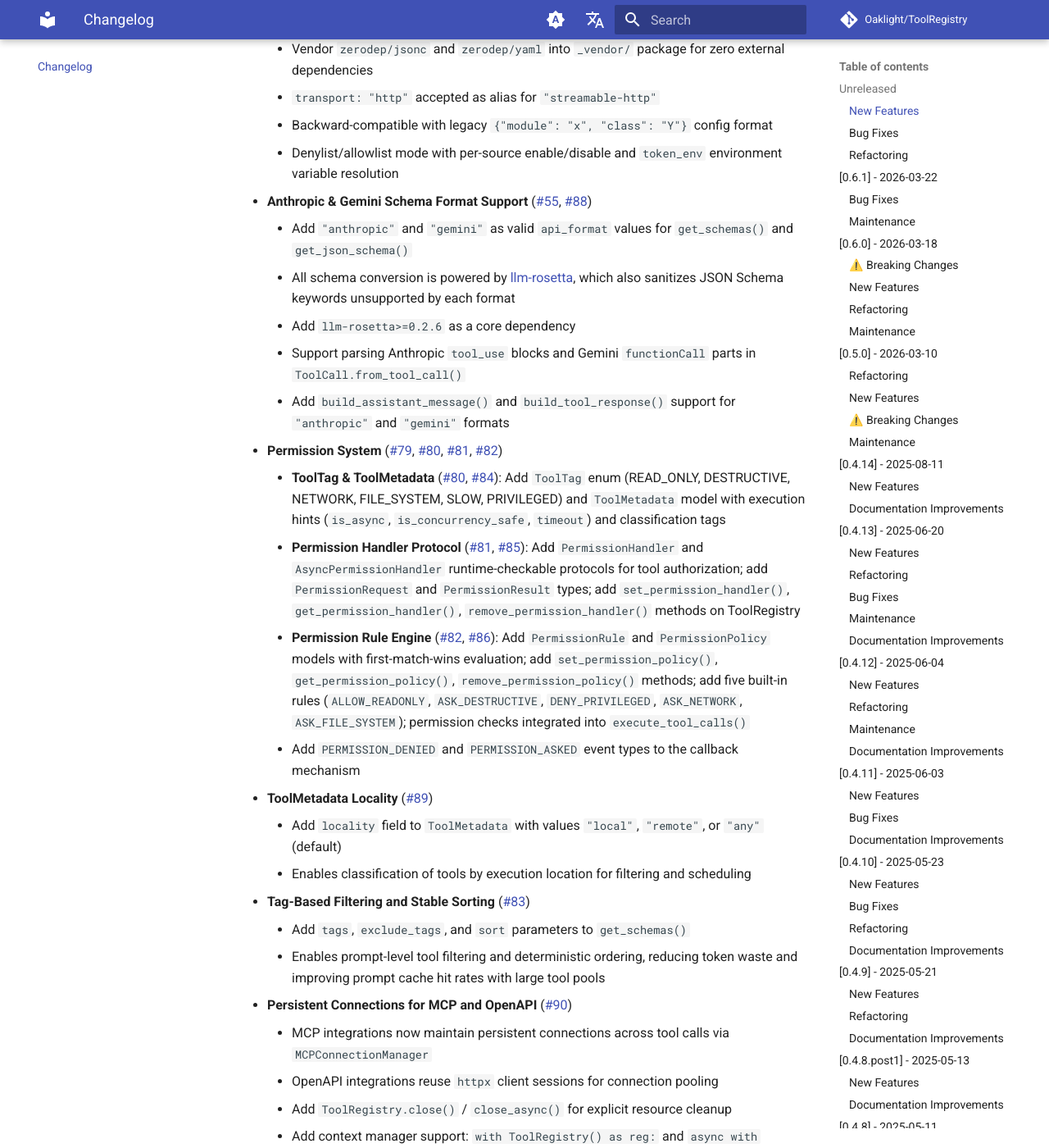
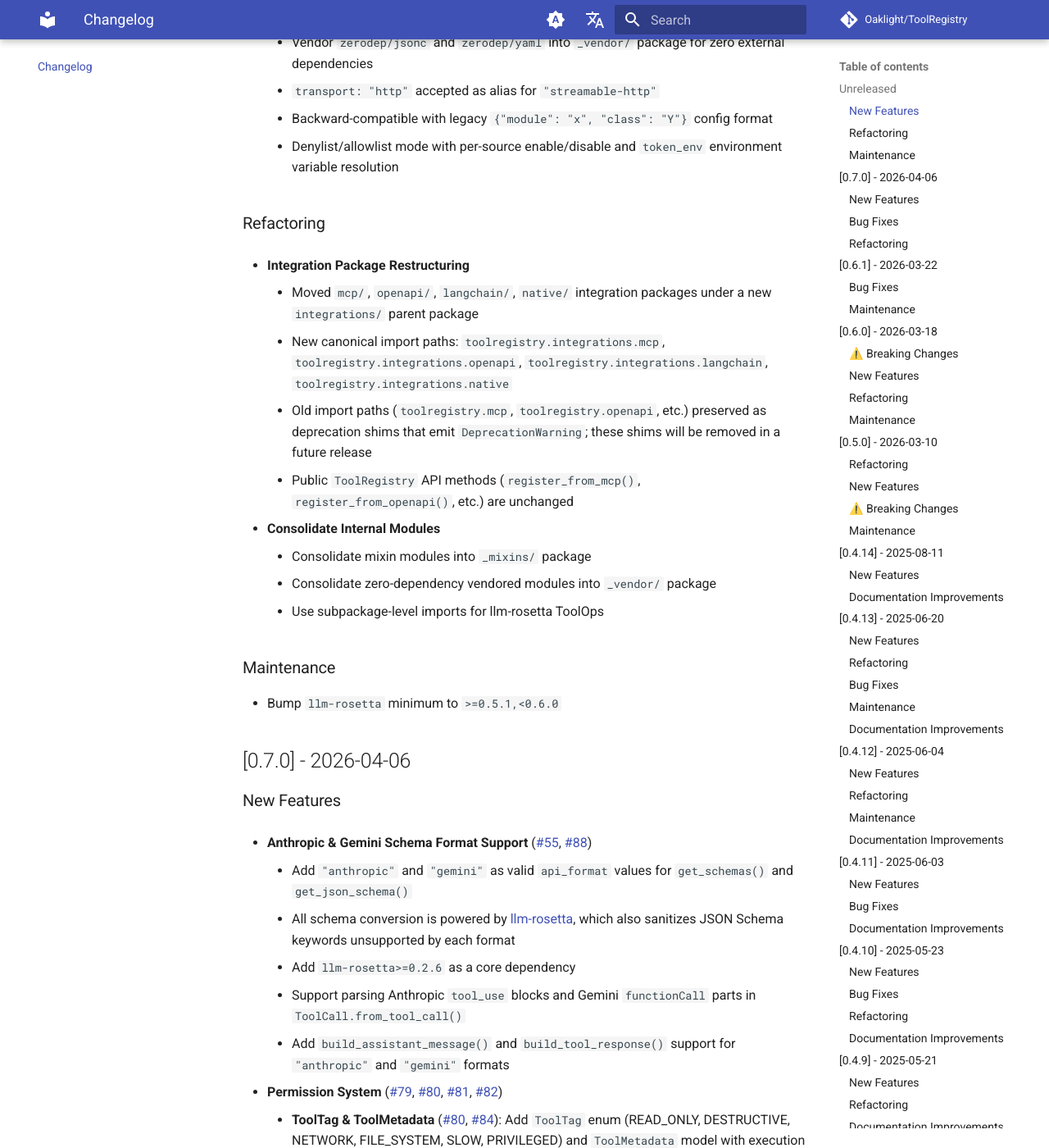
Before and after one commit to Oaklight/ToolRegistry, an MkDocs documentation site: the page built from docs/changelog.md, in a window 1280 px wide and 1400 px high, scrolled down 503 px. Shown: the whole window at 82% size. Built offline with MkDocs 1.6.1 and Material for MkDocs 9.7.7, drawn with Linux system fonts in a browser that asks for light colours; comment, search, counter and statistics services are not loaded; some of the changed text lies outside the part shown.

Commit message:
fix: split Unreleased changelog into v0.7.0 + actual Unreleased
The Unreleased section incorrectly contained all v0.7.0 content.
Move released features into [0.7.0] - 2026-04-06 section, keeping
only post-v0.7.0 items (config loader, integrations restructuring,
internal module consolidation, llm-rosetta bump) in Unreleased.

```diff
--- a/docs/changelog.md
+++ b/docs/changelog.md
@@ -21,6 +21,27 @@ This page documents all notable changes to the ToolRegistry project since the fi
     - `transport: "http"` accepted as alias for `"streamable-http"`
     - Backward-compatible with legacy `{"module": "x", "class": "Y"}` config format
     - Denylist/allowlist mode with per-source enable/disable and `token_env` environment variable resolution
+
+### Refactoring
+
+- **Integration Package Restructuring**
+    - Moved `mcp/`, `openapi/`, `langchain/`, `native/` integration packages under a new `integrations/` parent package
+    - New canonical import paths: `toolregistry.integrations.mcp`, `toolregistry.integrations.openapi`, `toolregistry.integrations.langchain`, `toolregistry.integrations.native`
+    - Old import paths (`toolregistry.mcp`, `toolregistry.openapi`, etc.) preserved as deprecation shims that emit `DeprecationWarning`; these shims will be removed in a future release
+    - Public `ToolRegistry` API methods (`register_from_mcp()`, `register_from_openapi()`, etc.) are unchanged
+
+- **Consolidate Internal Modules**
+    - Consolidate mixin modules into `_mixins/` package
+    - Consolidate zero-dependency vendored modules into `_vendor/` package
+    - Use subpackage-level imports for llm-rosetta ToolOps
+
+### Maintenance
+
+- Bump `llm-rosetta` minimum to `>=0.5.1,<0.6.0`
+
+## [0.7.0] - 2026-04-06
+
+### New Features
 
 - **Anthropic & Gemini Schema Format Support** ([#55](../../issues/55), [#88](../../pull/88))
     - Add `"anthropic"` and `"gemini"` as valid `api_format` values for `get_schemas()` and `get_json_schema()`
```
Also changed, not shown: other parts of docs/changelog.md (+0 -6 lines).
